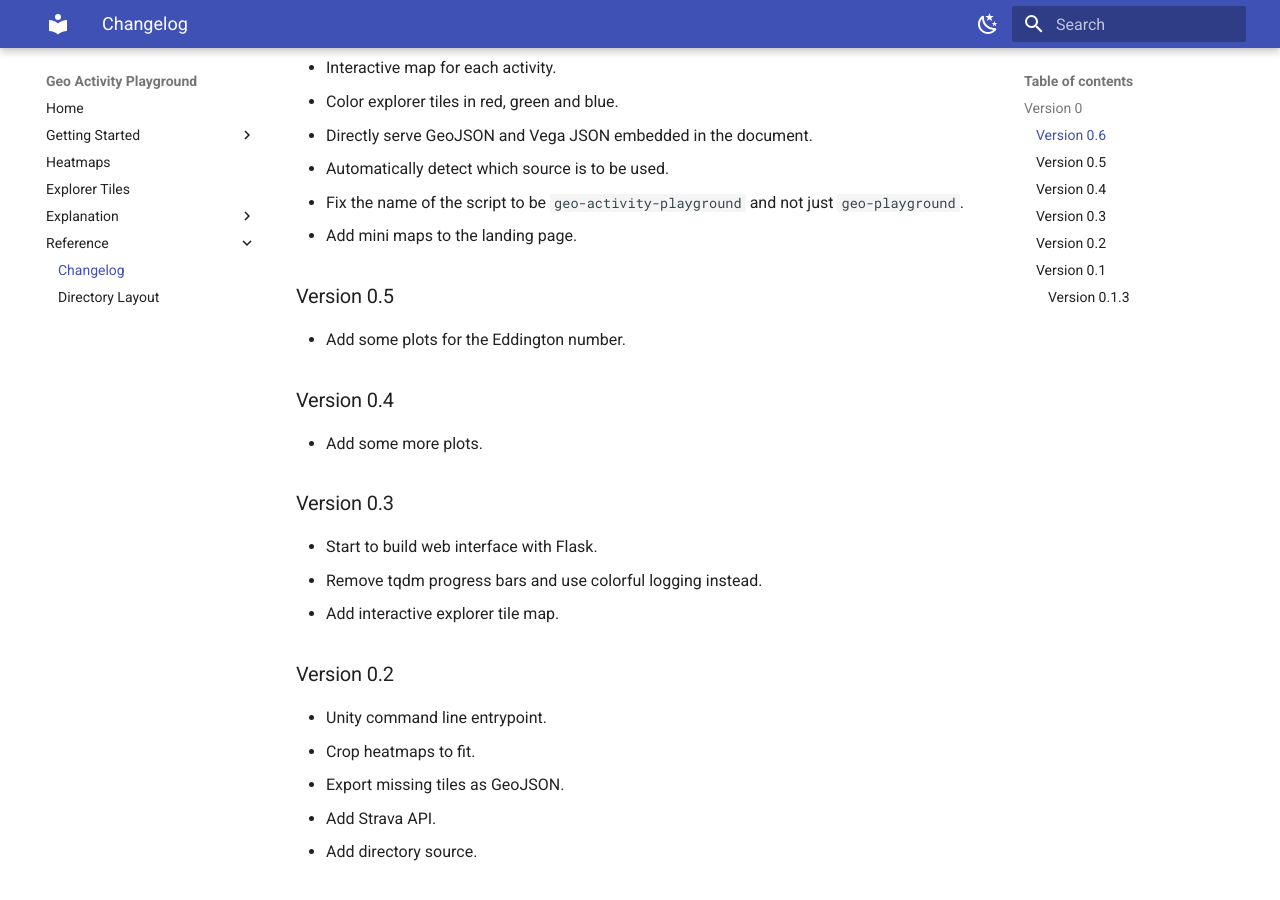
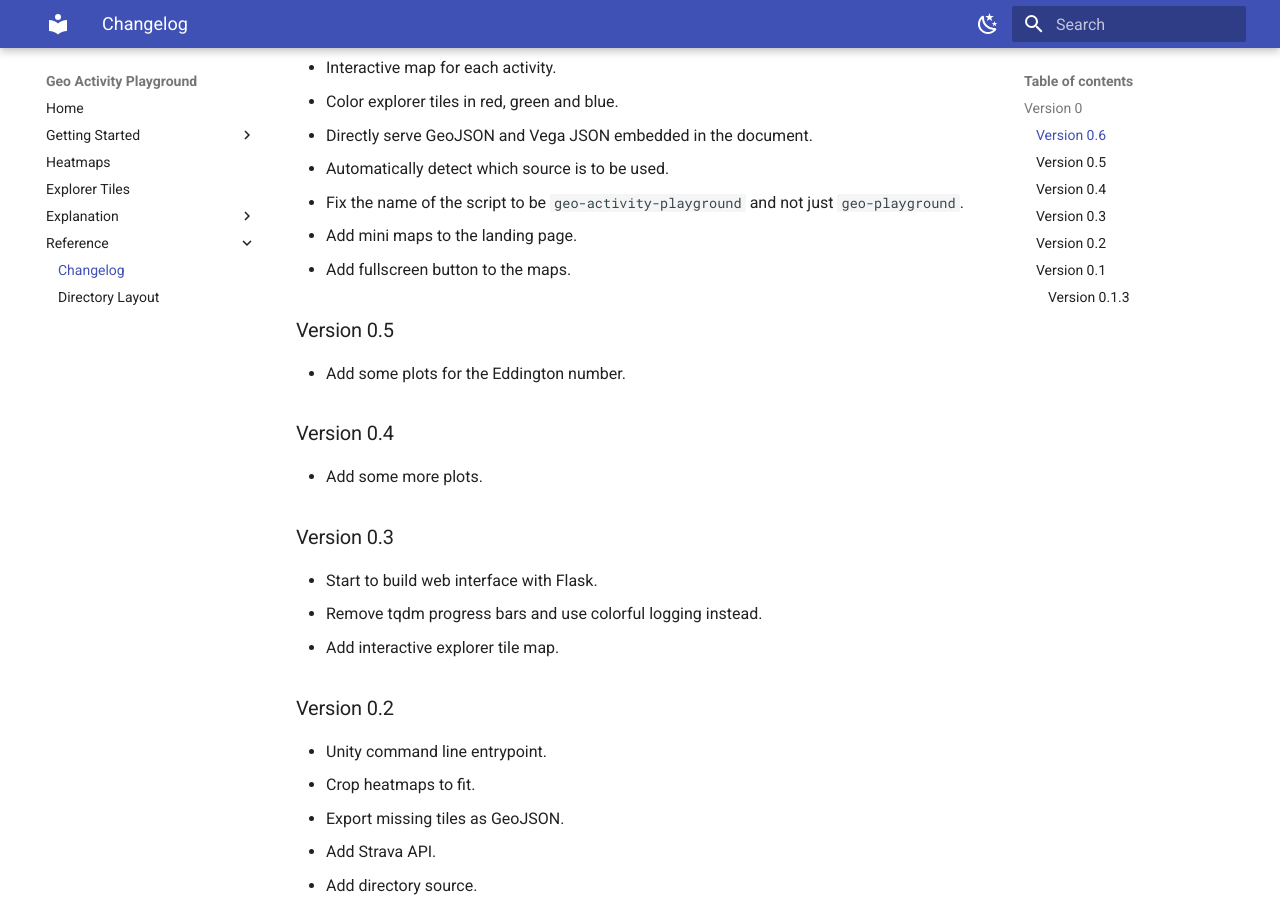
Before and after one commit to martin-ueding/geo-activity-playground, an MkDocs documentation site: the page built from docs/reference/changelog.md, in a window 1280 px wide and 900 px high, scrolled down 370 px. Built offline with MkDocs 1.6.1 and Material for MkDocs 9.7.7, drawn with Linux system fonts in a browser that asks for light colours.

Commit message:
Changelog entry

```diff
--- a/docs/reference/changelog.md
+++ b/docs/reference/changelog.md
@@ -14,6 +14,7 @@ This is the pre-release series. Things haven't settled yet, so each minor versio
 - Automatically detect which source is to be used.
 - Fix the name of the script to be `geo-activity-playground` and not just `geo-playground`.
 - Add mini maps to the landing page.
+- Add fullscreen button to the maps.
 
 ### Version 0.5
 
```
